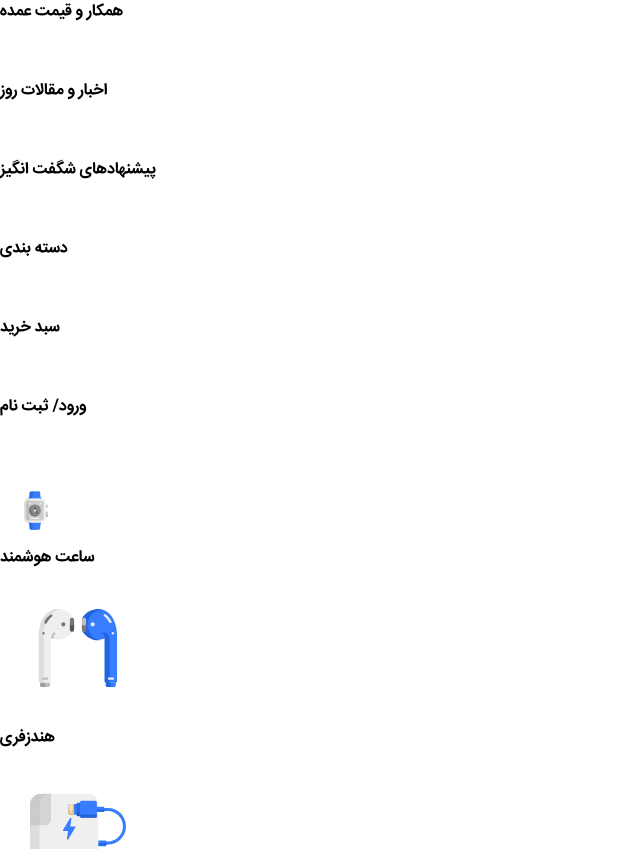
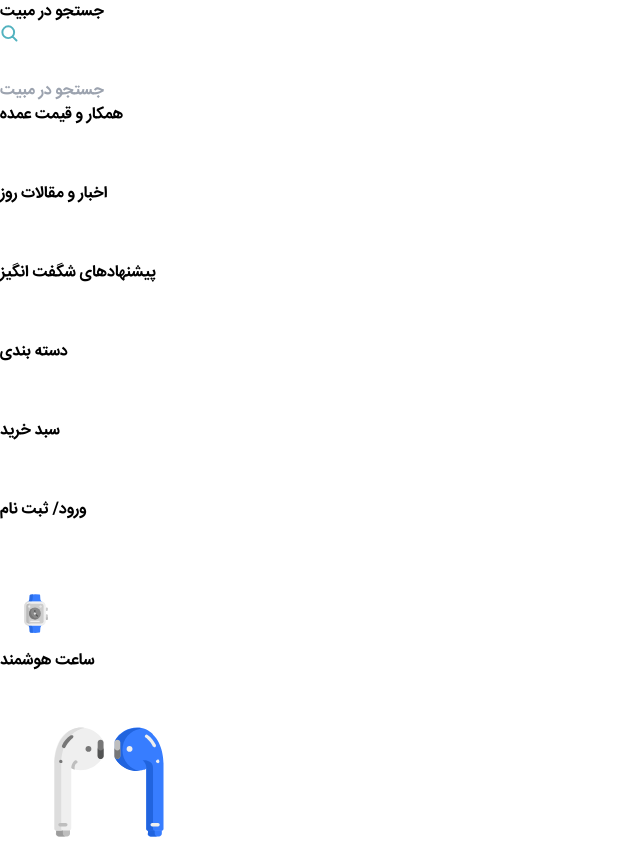
Before and after one commit to Abolfazl181920/mobit.ir, a React (Vite) app in the folder client/: page / in a window 1280 px wide. Shown: the top 849 px of the page, without its empty margins (0-640 px from the left). Built offline with nearby package versions, Linux system fonts and the light colour scheme.

Commit message:
[ Header ]: done search input!

```diff
--- a/client/src/assets/icons.tsx
+++ b/client/src/assets/icons.tsx
@@ -3,7 +3,7 @@ export const SearchIcon = () => {
         <svg
             aria-hidden="true"
             fill="none"
-            stroke="#ffffff"
+            stroke="#52B2BF"
             strokeWidth="2.5"
             viewBox="0 0 70 70"
             height="55px"
--- a/client/src/components/header/Header.tsx
+++ b/client/src/components/header/Header.tsx
@@ -6,8 +6,17 @@ import {
 const Header = () => {
   return (
     <header className='h-14 flex flex-row-reverse justify-center w-full bg-gradient-to-r from-blue-800 to-transparent to-40% bg-blue-700'>
-        <div className='flex relative font-bold left-[14rem] mt-[1.2rem]'>
-			{/* <SearchIcon /> */}
+        <div className='flex relative font-bold left-[2rem] mt-[1.2rem]'>
+
+			<form className="flex items-center -mt-5 relative right-[3.5rem]">
+    			<label htmlFor="simple-search" className="sr-only">جستجو در مبیت</label>
+			<div className="relative">
+				<div className="absolute inset-y-0 left-36 flex items-center pl-52 py-[2.66rem] pointer-events-none">
+					<SearchIcon />
+				</div>
+				<input type="text" id="simple-search" className="bg-gradient-to-t from-cyan-100 h-9 w-96 to-blue-100 text-gray-900 text-xs rounded-lg focus:ring-blue-500 focus:border-blue-500 block pl-56 mt-1.5" placeholder="جستجو در مبیت" required />
+			</div>
+		</form>
 			<span className='flex text-[10px] text-white'>
 				<span className='mr-3 mt-[.15rem]'>
 					همکار و قیمت عمده
@@ -37,7 +46,7 @@ const Header = () => {
 			</span>
 		</div>
 
-		<div className='flex relative text-[10px] right-[17rem] mt-[1.2rem] text-white'>
+		<div className='flex relative text-[10px] right-[4rem] mt-[1.2rem] text-white'>
 			<span className='flex'>
 				<span className='mr-3 mt-[.15rem]'>
 					سبد خرید
```
